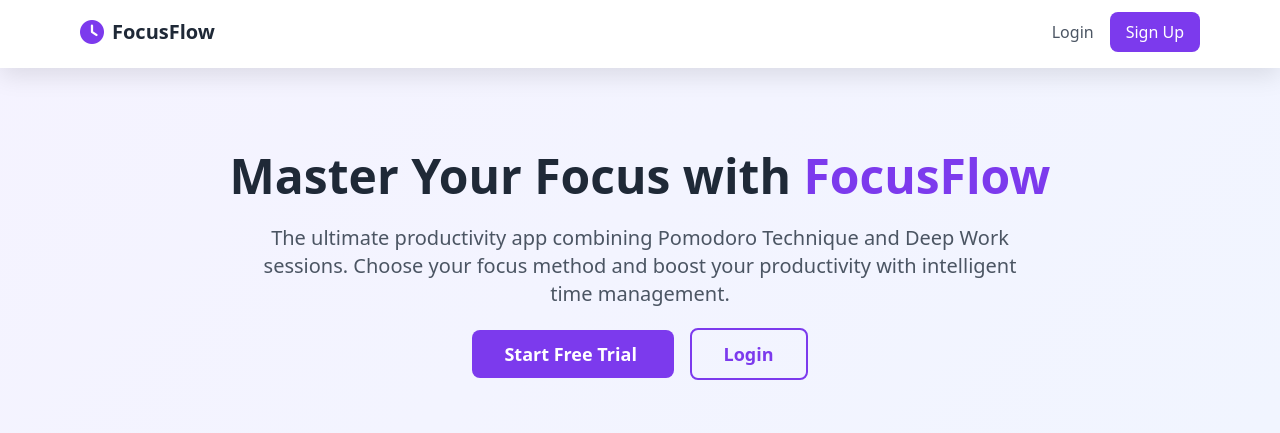
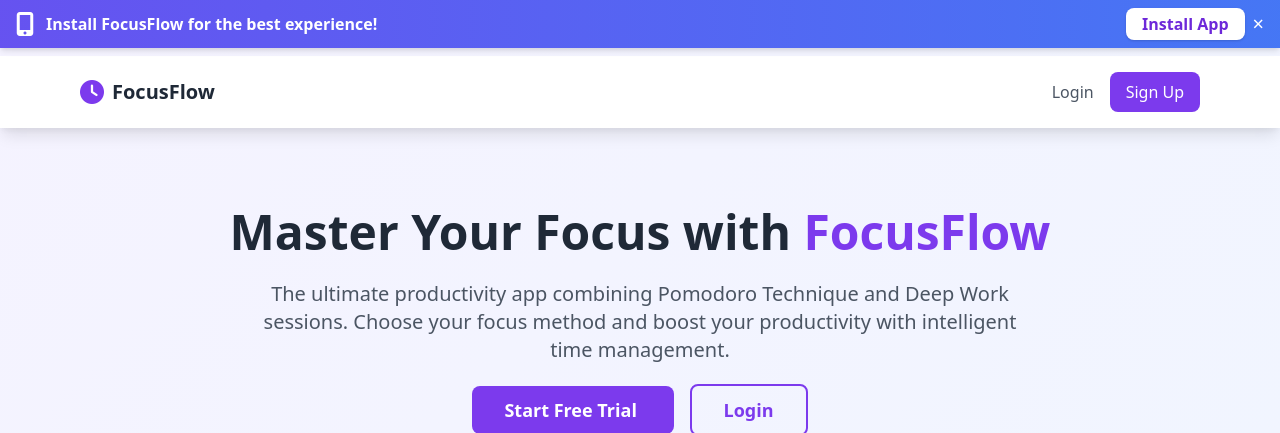
Before and after one commit to VidDureja/FocusFlow, a Flask app: page / in a window 1280 px wide. Shown: the top 433 px of the page. Run offline with Flask 3, Linux system fonts and the light colour scheme.

Commit message:
Add PWA install banner and instructions modal for iOS

```diff
--- a/templates/base.html
+++ b/templates/base.html
@@ -27,6 +27,19 @@
     <link href="{{ url_for('static', filename='css/style.css') }}" rel="stylesheet">
 </head>
 <body class="bg-gradient-to-br from-purple-50 to-blue-50 min-h-screen">
+    <!-- PWA Install Banner -->
+    <div id="pwa-install-banner" class="w-full bg-gradient-to-r from-purple-600 to-blue-500 text-white flex items-center justify-between px-4 py-2 fixed top-0 left-0 z-50 shadow-md" style="display: none;">
+        <div class="flex items-center space-x-3">
+            <i class="fas fa-mobile-alt text-2xl"></i>
+            <span class="font-semibold">Install FocusFlow for the best experience!</span>
+        </div>
+        <div class="flex items-center space-x-2">
+            <button id="pwa-install-btn" class="bg-white text-purple-700 font-bold px-4 py-1 rounded-lg shadow hover:bg-purple-100 transition-colors">Install App</button>
+            <button id="pwa-banner-close" class="text-white text-xl hover:text-gray-200 focus:outline-none">&times;</button>
+        </div>
+    </div>
+    <!-- End PWA Install Banner -->
+
     <nav class="bg-white shadow-lg">
         <div class="max-w-6xl mx-auto px-4">
             <div class="flex justify-between items-center py-4">
@@ -51,7 +64,52 @@
         {% block content %}{% endblock %}
     </main>
 
+    <!-- PWA Install Instructions Modal -->
+    <div id="pwa-install-modal" class="fixed inset-0 bg-black bg-opacity-40 flex items-center justify-center z-50 hidden">
+        <div class="bg-white rounded-lg shadow-lg p-8 max-w-md w-full relative">
+            <button id="pwa-modal-close" class="absolute top-2 right-3 text-gray-400 text-2xl hover:text-gray-600">&times;</button>
+            <h3 class="text-xl font-bold mb-4 text-purple-700">How to Install FocusFlow</h3>
+            <ol class="list-decimal list-inside text-gray-700 space-y-2 mb-4">
+                <li>Tap the <span class="inline-block bg-gray-200 px-2 py-1 rounded">Share</span> button <span class="inline-block align-middle"><i class="fas fa-share-square"></i></span> at the bottom of Safari.</li>
+                <li>Scroll down and tap <span class="font-semibold">Add to Home Screen</span>.</li>
+                <li>Tap <span class="font-semibold">Add</span> in the top right corner.</li>
+                <li>FocusFlow will appear on your home screen like a real app!</li>
+            </ol>
+            <div class="text-center">
+                <img src="https://support.apple.com/library/content/dam/edam/applecare/images/en_US/iOS/ios13-iphone-xs-safari-share-button.jpg" alt="Share button example" class="mx-auto rounded shadow mb-2" style="max-width:120px;">
+            </div>
+        </div>
+    </div>
+    <!-- End PWA Install Instructions Modal -->
+
     <script src="{{ url_for('static', filename='js/app.js') }}"></script>
-    {% block scripts %}{% endblock %}
+    {% block scripts %}
+    <script>
+    // PWA Install Banner Logic
+    function showPwaBanner() {
+        if (!localStorage.getItem('pwaBannerDismissed')) {
+            document.getElementById('pwa-install-banner').style.display = 'flex';
+            document.body.style.paddingTop = '56px'; // offset for fixed banner
+        }
+    }
+    function hidePwaBanner() {
+        document.getElementById('pwa-install-banner').style.display = 'none';
+        document.body.style.paddingTop = '';
+    }
+    document.addEventListener('DOMContentLoaded', function() {
+        showPwaBanner();
+        document.getElementById('pwa-banner-close').onclick = function() {
+            localStorage.setItem('pwaBannerDismissed', '1');
+            hidePwaBanner();
+        };
+        document.getElementById('pwa-install-btn').onclick = function() {
+            document.getElementById('pwa-install-modal').classList.remove('hidden');
+        };
+        document.getElementById('pwa-modal-close').onclick = function() {
+            document.getElementById('pwa-install-modal').classList.add('hidden');
+        };
+    });
+    </script>
+    {% endblock %}
 </body>
 </html>
```
